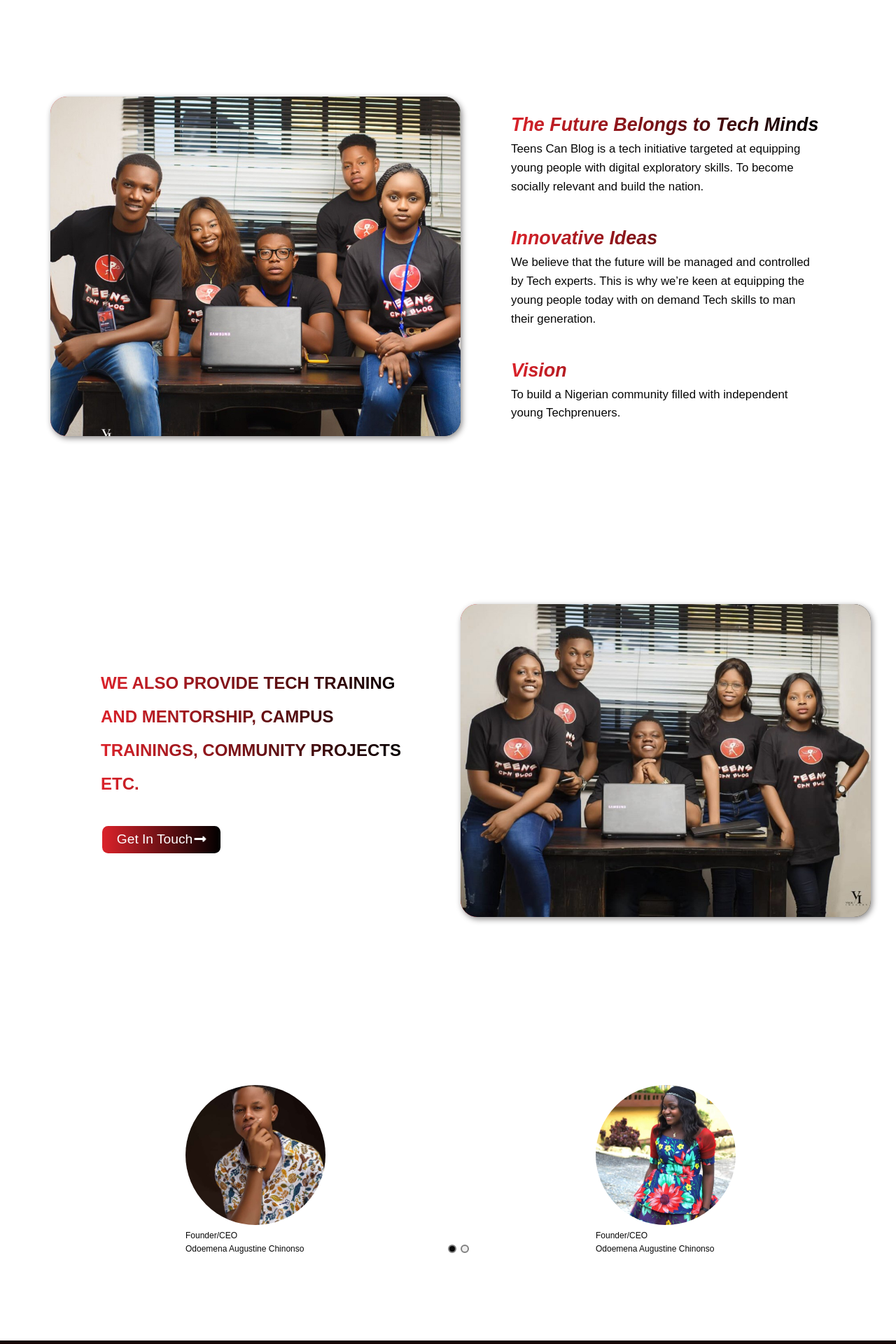
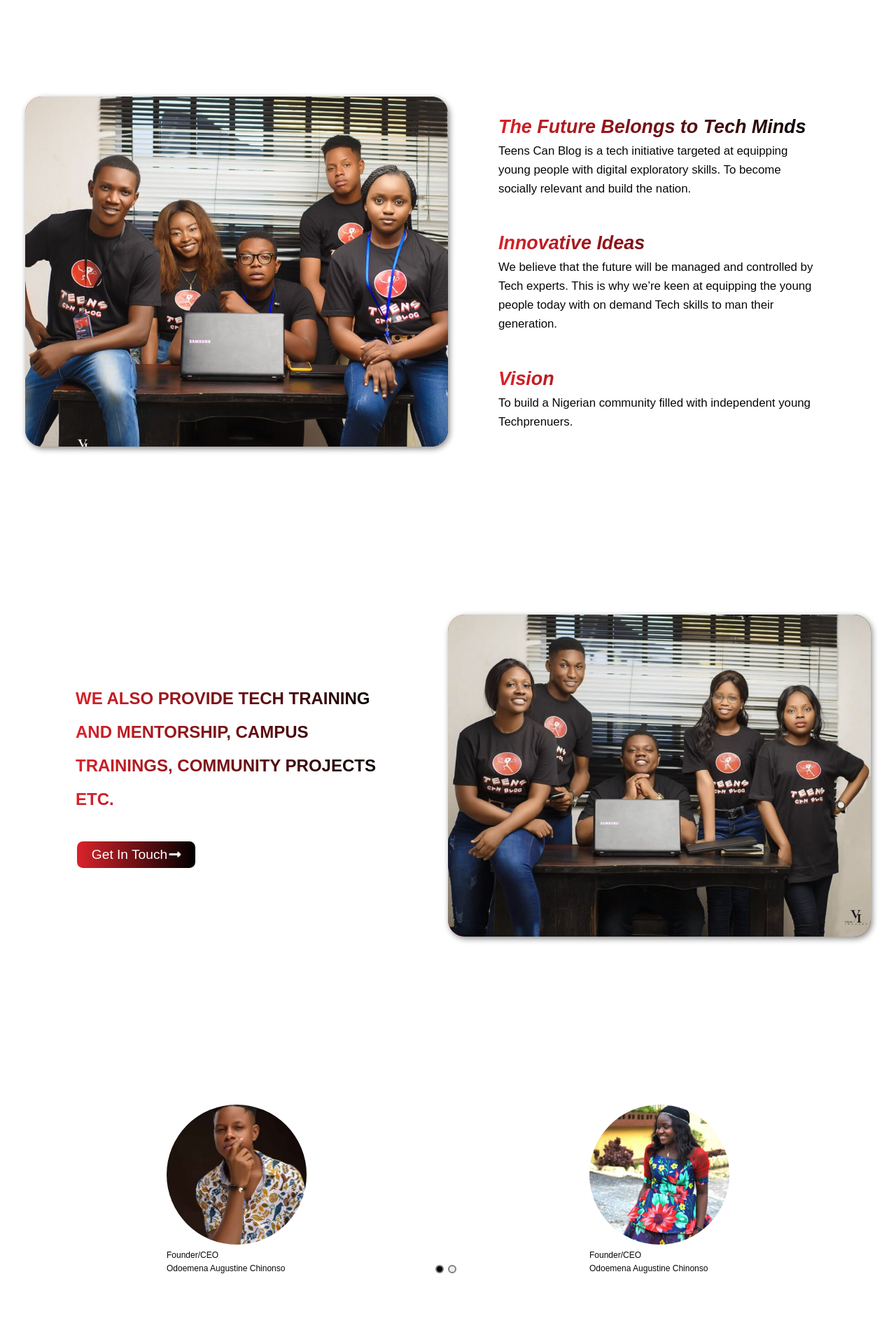
Before and after one commit to Niscolinx/teenscan, a React (Create React App) app: page / in a window 1280 px wide. Shown: the part 1320-3240 px from the top of the page at 70% size. Built offline with nearby package versions, Linux system fonts and the light colour scheme; what react-router-last-location would draw is missing.

Commit message:
working on carousel

```diff
--- a/src/components/Carousel.tsx
+++ b/src/components/Carousel.tsx
@@ -8,7 +8,7 @@ import team4 from '../assets/team4.jpg'
 import team5 from '../assets/team5.jpg'
 import team6 from '../assets/team6.jpg'
 import team7 from '../assets/team7.jpg'
-import team8 from '../assets/team8.jpg'
+import team8 from '../assets/team8.jpeg'
 
 const CarouselItem = () => {
     const responsive = {
@@ -74,7 +74,7 @@ const CarouselItem = () => {
                 </div>
             </div>
             <div className='carousel__item'>
-                <img src={team4} alt='' className='carousel__img' />
+                <img src={team8} alt='' className='carousel__img' />
                 <div>
                     <p className='carousel__title'>Founder/CEO</p>
                     <p className='carousel__name'>
--- a/src/sass/base/typography.scss
+++ b/src/sass/base/typography.scss
@@ -83,15 +83,15 @@
 }
 
 .section-vision {
-    grid-column: sidebar-end / center-end;
+    grid-column: sidebar-start / center-end;
     margin: 10rem 0;
 }
 .section-bookUs {
-    grid-column: sidebar-end / center-end;
+    grid-column: sidebar-start / center-end;
     margin: 10rem 0;
 }
 .section-team {
-    grid-column: sidebar-end / center-end;
+    grid-column: sidebar-start / center-end;
     margin: 10rem 0;
 }
 
```
